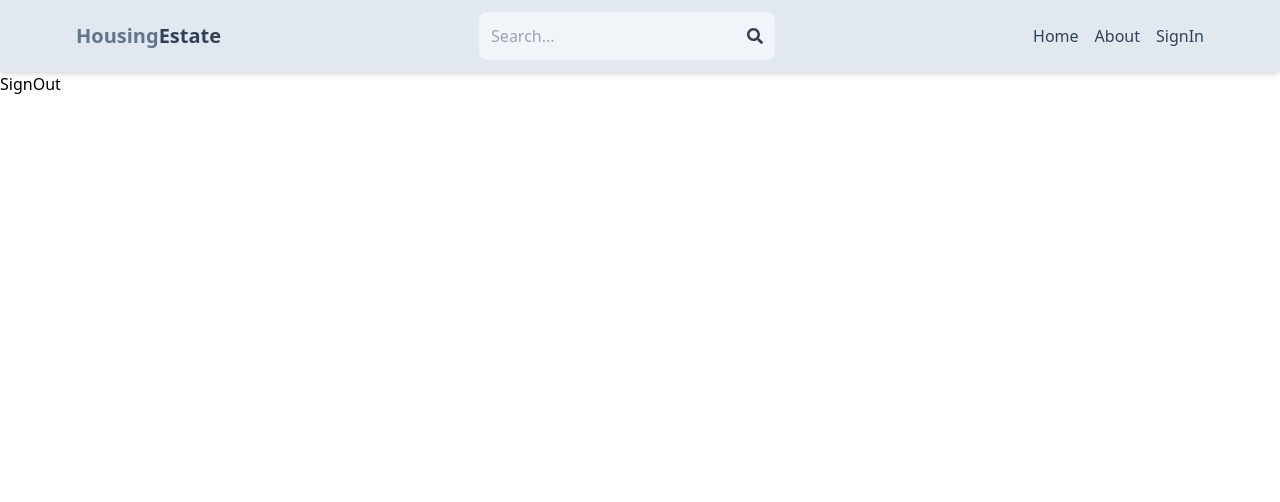
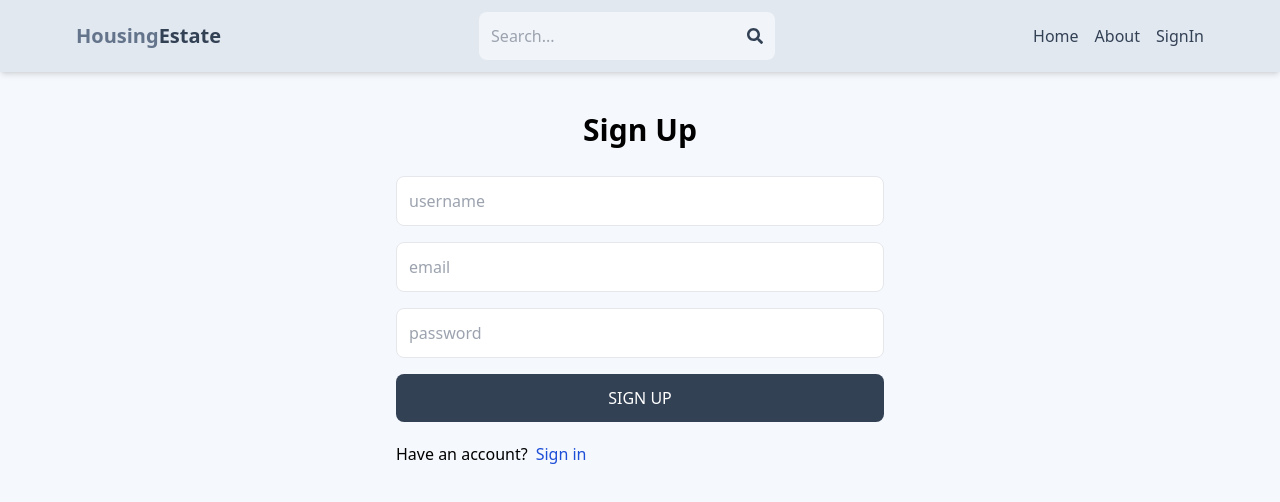
Before and after one commit to ShubhamRao123/Skyline-Realty, a React (Vite) app in the folder client/: page /sign-out in a window 1280 px wide. Shown: the top 502 px of the page. Built offline with nearby package versions, Linux system fonts and the light colour scheme.

Commit message:
complete sign up page ui

```diff
--- a/client/src/index.css
+++ b/client/src/index.css
@@ -1,3 +1,7 @@
 @tailwind base;
 @tailwind components;
 @tailwind utilities;
+
+body{
+    background-color: rgb(245, 248, 252);
+}
--- a/client/src/pages/SignOut.jsx
+++ b/client/src/pages/SignOut.jsx
@@ -1,7 +1,24 @@
 import React from 'react'
+import {Link} from 'react-router-dom'
 
 export default function SignOut() {
   return (
-    <div>SignOut</div>
+    <div className='p-3 max-w-lg mx-auto'>
+      <h1 className='text-3xl text-center font-semibold my-7'>Sign Up</h1>
+      <form className='flex flex-col gap-4'>
+        <input type="text" placeholder='username' className='border p-3 rounded-lg'/>
+        <input type="email" placeholder='email' className='border p-3 rounded-lg'/>
+        <input type="password" placeholder='password'
+        className='border p-3 rounded-lg
+        '/>
+        <button className='bg-slate-700 text-white p-3 rounded-lg uppercase hover:opacity-95 disabled:opacity-80'>Sign up</button>
+      </form>
+      <div className='flex gap-2 mt-5'>
+        <p>Have an account?</p>
+        <Link to={'/sign-in'}>
+          <span className='text-blue-700'>Sign in</span>
+        </Link>
+      </div>
+    </div>
   )
 }
```
